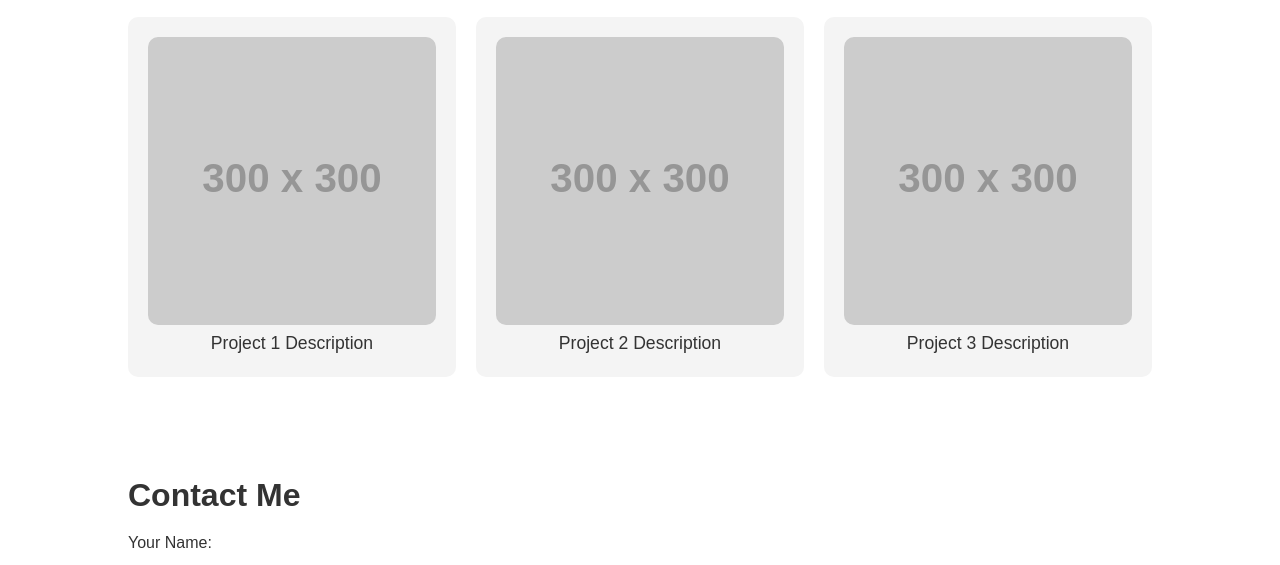
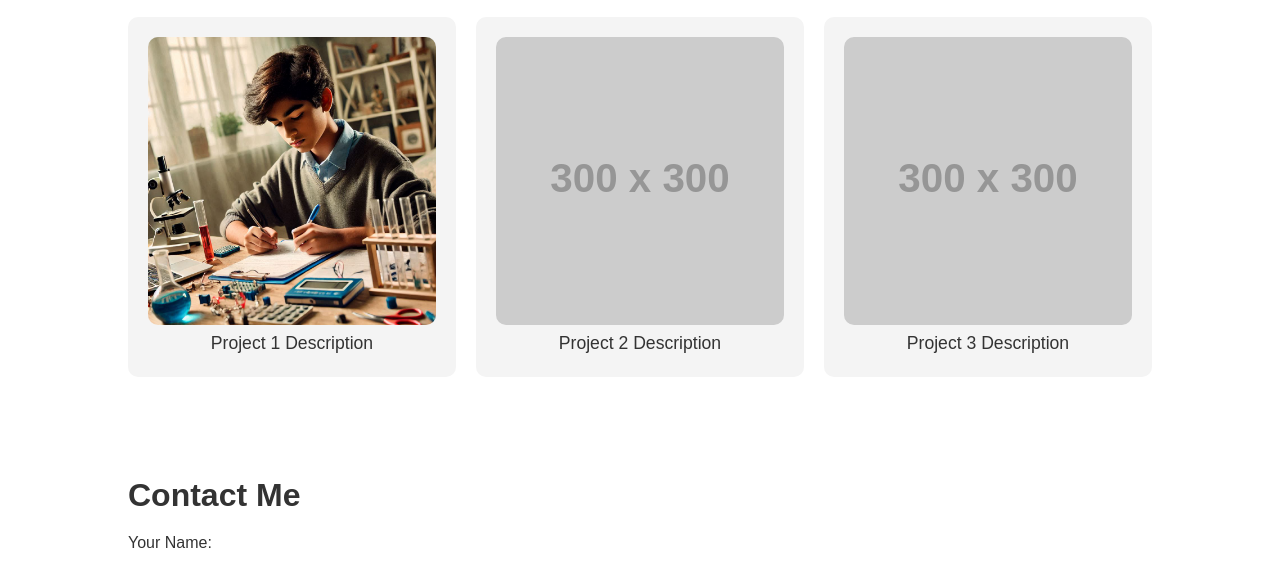
Before and after one commit to adityagupta2010/personal-website, a plain HTML site: page index.html in a window 1280 px wide. Shown: the part 502-1067 px from the top of the page. Drawn offline with Linux system fonts and the light colour scheme; placeholder pictures from the web are drawn by us.

Commit message:
Update index.html

```diff
--- a/index.html
+++ b/index.html
@@ -40,7 +40,7 @@
       <h2>Portfolio</h2>
       <div class="portfolio-grid">
         <div class="portfolio-item">
-          <img src="https://via.placeholder.com/300" alt="Project 1">
+          <img src="An Indian student of age 14 working on a science project in a room at home.png" alt="Project 1">
           <p>Project 1 Description</p>
         </div>
         <div class="portfolio-item">
```
